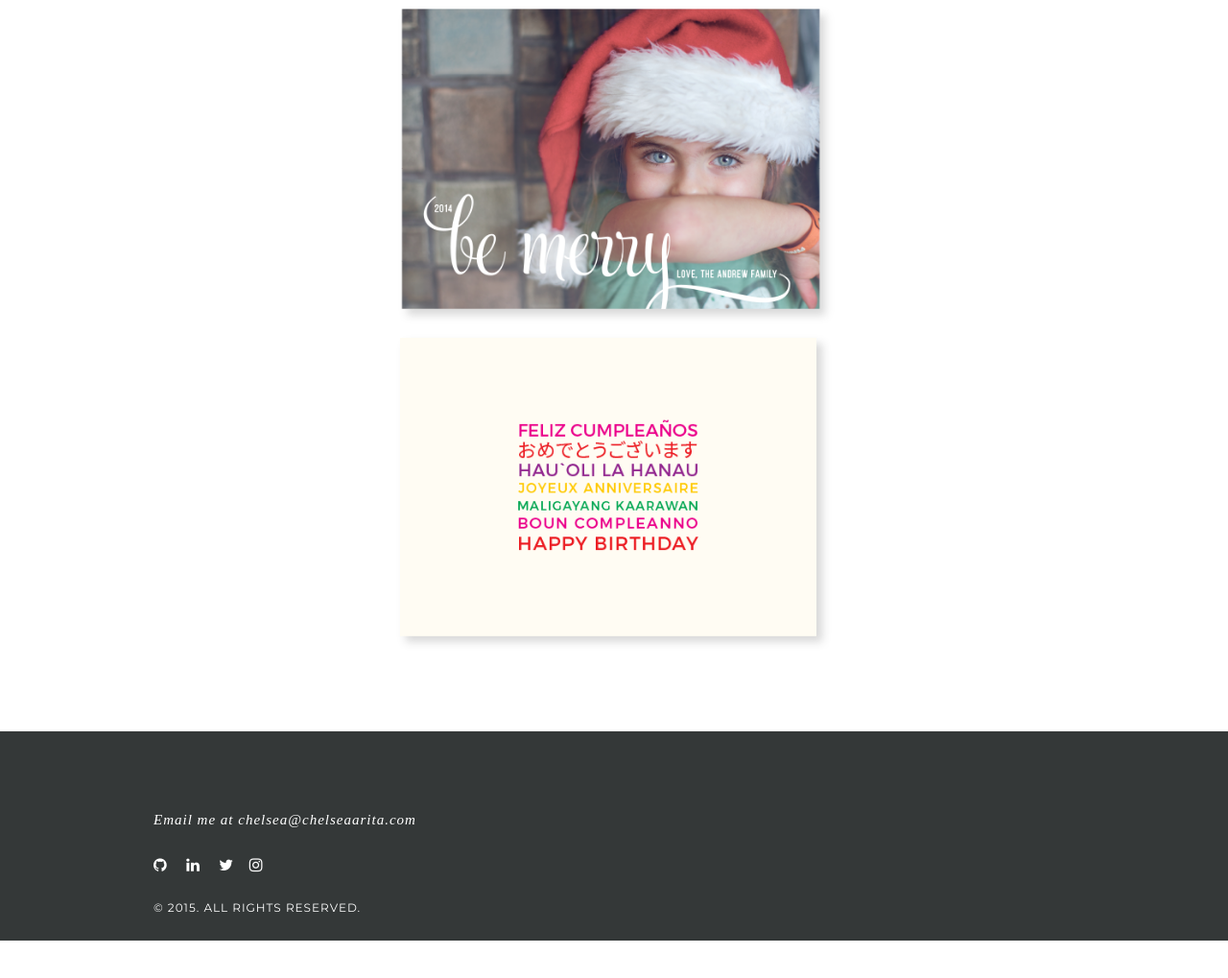
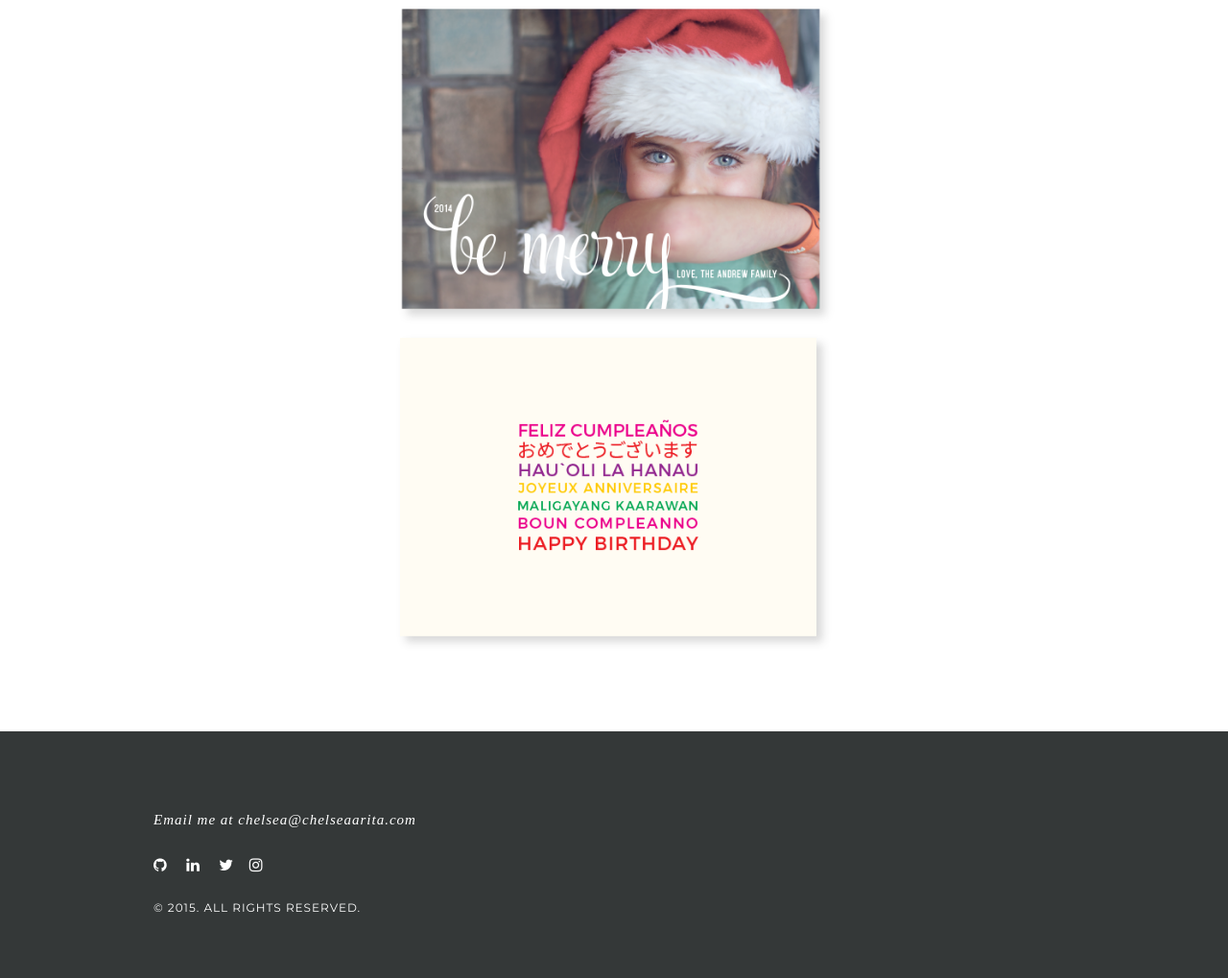
Before and after one commit to chelseaarita/Portfolio, a plain HTML site: page card.html in a window 1280 px wide. Shown: the part 97-1116 px from the top of the page at 96% size. Before the commit the page ends 1077 px from the top, so only its background shows below. Drawn offline with Linux system fonts and the light colour scheme; a web font is replaced by a local one.

Commit message:
Made changes to the footer, fixed 'card.html'

```diff
--- a/css/style.css
+++ b/css/style.css
@@ -144,7 +144,7 @@ header:a {
 	display: block;
 }
 
-@media (max-width: 600px) {
+/*@media (max-width: 600px) {
 		.fixed-nav-bar {
 	font-family: 'Montserrat', sans-serif;
 	position: fixed;
@@ -166,7 +166,7 @@ header:a {
 	font-weight: 400;
 	text-transform: uppercase;
 		}
-}
+}*/
 
 .grid__item {
 			float: left;
@@ -270,7 +270,7 @@ header:a {
 	font-family: 'Montserrat', sans-serif;
 	font-size: 11px;
 	padding-top: 8rem;
-	padding-bottom: 0rem;
+	padding-bottom: 5rem;
 	letter-spacing: 1px;
 	}
 
```
Also changed, not shown: card.html (+2 -2 lines), index.html (+2 -1 lines).
